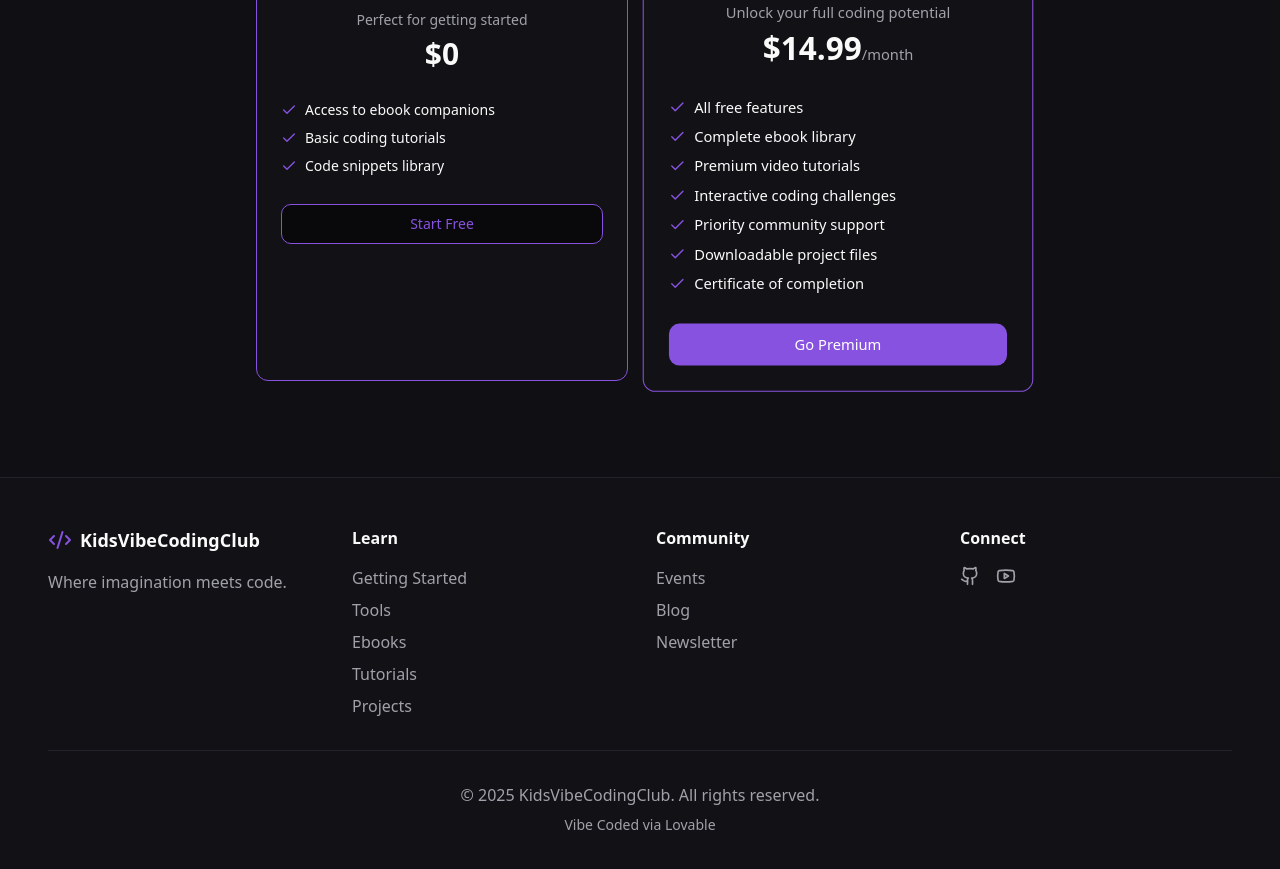
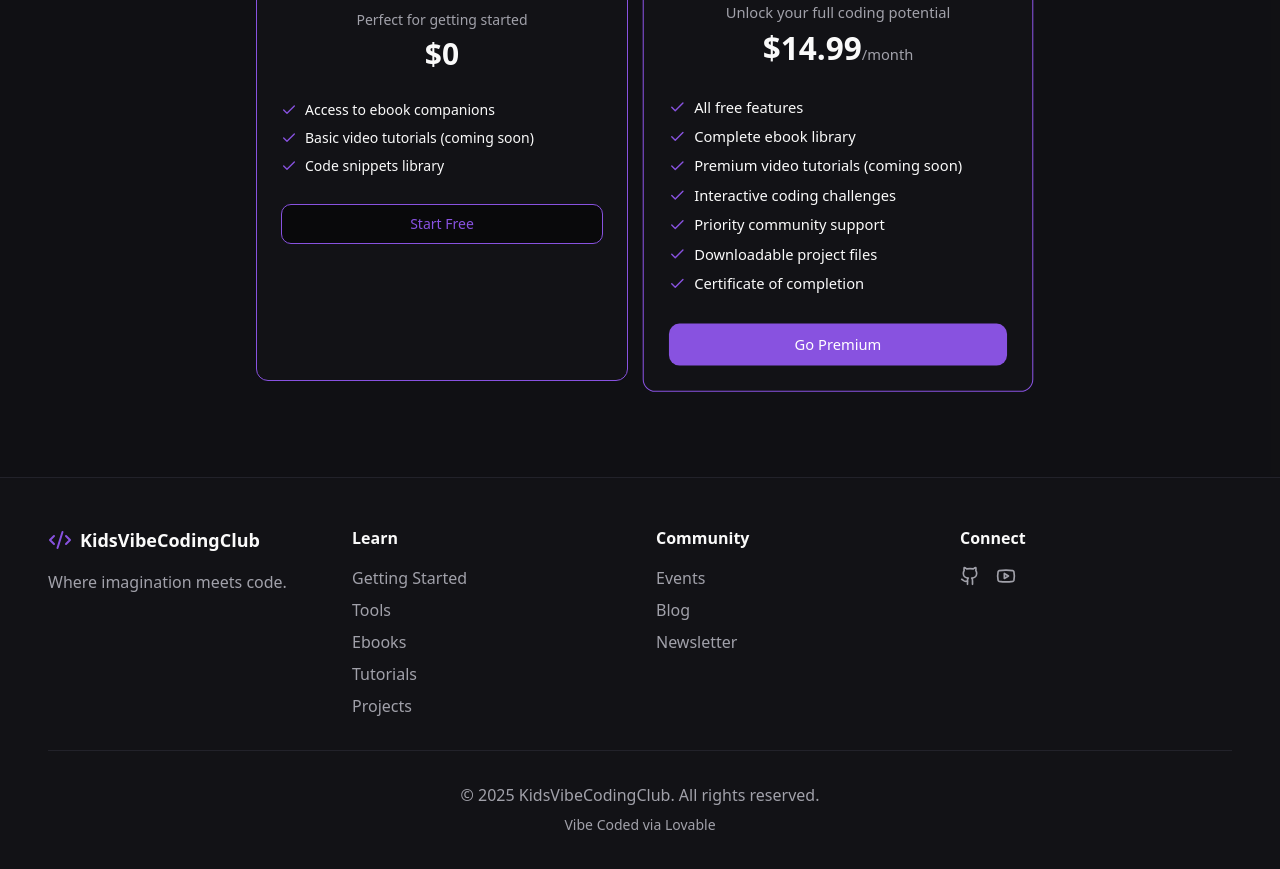
Before and after one commit to irexio/kids-vibe-forge, a React (Vite) app: page / in a window 1280 px wide. Shown: the part 2320-3189 px from the top of the page. Built offline with nearby package versions, Linux system fonts and the light colour scheme; the HTML template or start-up script is replaced by a standard one.

Commit message:
Add video tutorials section

```diff
--- a/src/components/Pricing.tsx
+++ b/src/components/Pricing.tsx
@@ -9,7 +9,7 @@ const plans = [
     description: "Perfect for getting started",
     features: [
       "Access to ebook companions",
-      "Basic coding tutorials",
+      "Basic video tutorials (coming soon)",
       "Code snippets library",
     ],
     cta: "Start Free",
@@ -23,7 +23,7 @@ const plans = [
     features: [
       "All free features",
       "Complete ebook library",
-      "Premium video tutorials",
+      "Premium video tutorials (coming soon)",
       "Interactive coding challenges",
       "Priority community support",
       "Downloadable project files",
```
